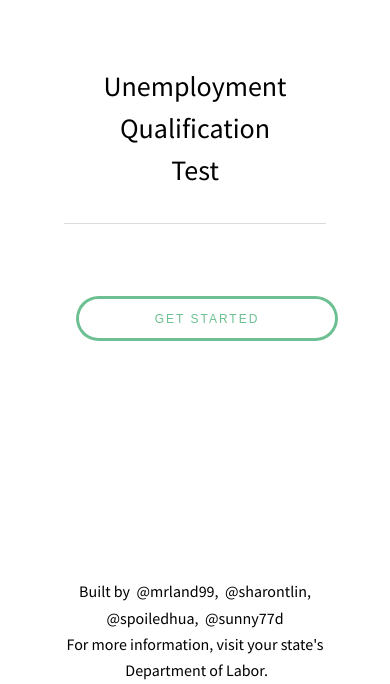
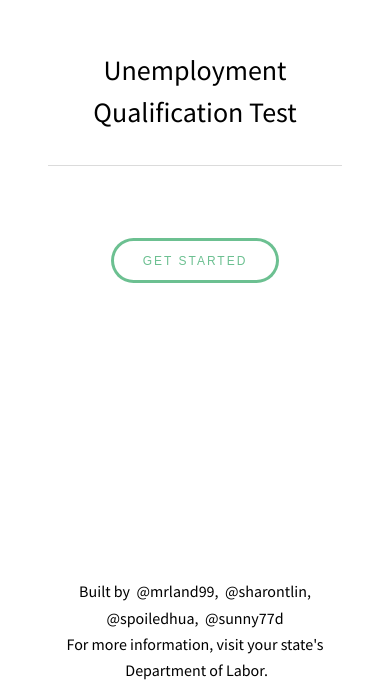
Before and after one commit to sharontlin/unemployment-quiz, a plain HTML site: page index.html in a window 390 px wide. Shown: the part 163-847 px from the top of the page. Drawn offline with Linux system fonts and the light colour scheme.

Commit message:
Update style.css

```diff
--- a/css/style.css
+++ b/css/style.css
@@ -85,6 +85,8 @@ a {
 
 .buttons button {
     margin: 8px 12px 8px 12px;
+    width: auto;
+    padding: 0px 32px;
 }
 
 
@@ -127,4 +129,10 @@ a {
     #score {
         font-size: 24px;
     }
+    .grid-container {
+        padding: 16px;
+    }
+    .buttons button {
+        width: ;
+    }
 }
```
